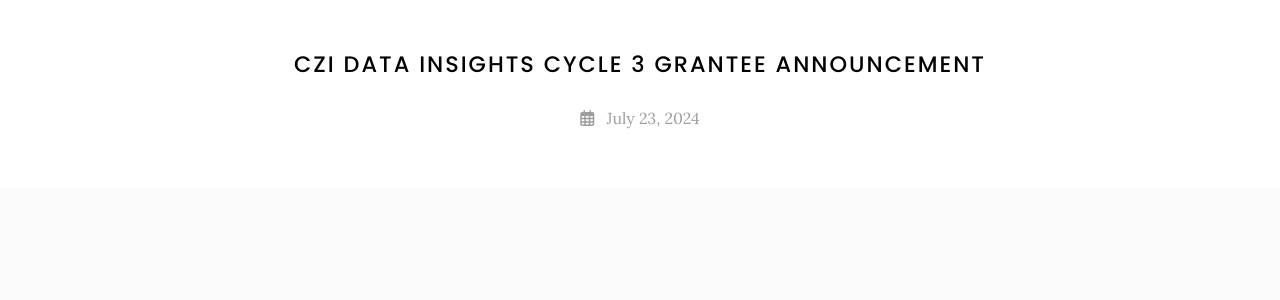
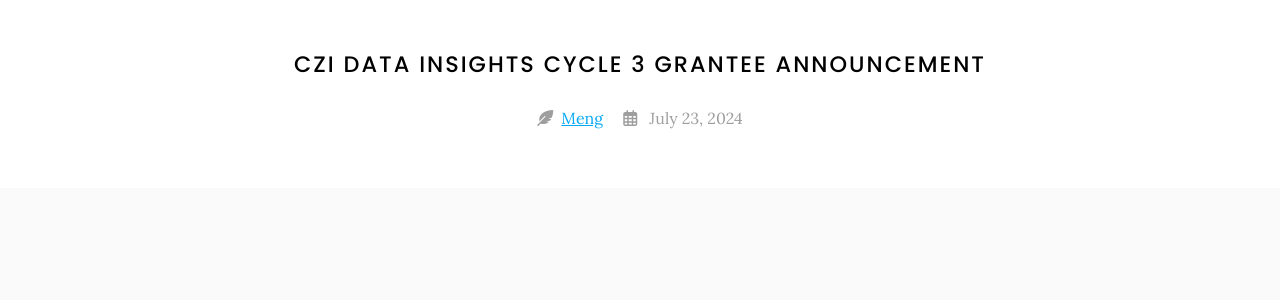
Before and after one commit to RCHENLAB/rchenlab.github.io, a Jekyll site: the page built from _posts/2024-07-23-CZI-cycle_3.md, in a window 1280 px wide. Shown: the part 130-430 px from the top of the page. Built offline with Jekyll 4.4.1, drawn with Linux system fonts in a browser that asks for light colours.

Commit message:
Update 2024-07-23-CZI-cycle_3.md

```diff
--- a/_posts/2024-07-23-CZI-cycle_3.md
+++ b/_posts/2024-07-23-CZI-cycle_3.md
@@ -1,12 +1,12 @@
 ---
 title: CZI Data Insights Cycle 3 Grantee Announcement
-author:
+author: Meng
 member: all
 ---
 
 {% capture text %}
 
-The CZI Data Insights Cycle 3 grantee announcement is now available! These projects aim to support researchers and computational experts in developing tools and resources to extract deeper insights into health and disease from existing single-cell biology datasets.
+The CZI Data Insights Cycle 3 grantee announcement is now [available](https://chanzuckerberg.com/science/programs-resources/cell-science/data-insights/?cycle=3)! These projects aim to support researchers and computational experts in developing tools and resources to extract deeper insights into health and disease from existing single-cell biology datasets.
 
 Our lab will continue collaborating with Dr. Ken Chen's team from the University of Texas MD Anderson Cancer Center on the project "Insights into the Somatic Mutation Landscape of Single-Cell Omics." This project aims to explore the somatic mutation landscape across various human normal tissues using diverse sources of single-cell omics data.
 {% endcapture %}
```
